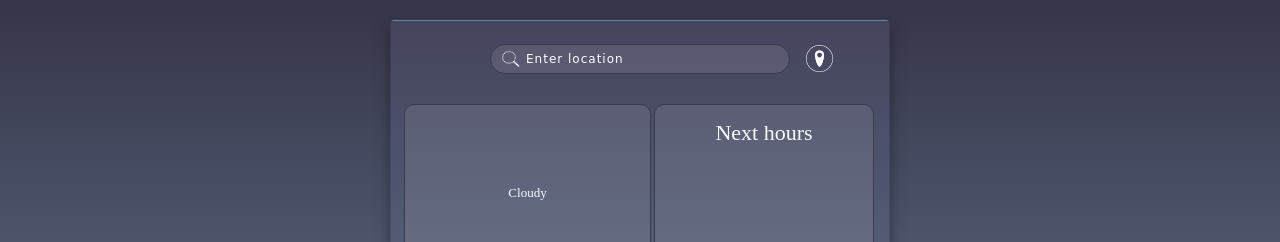
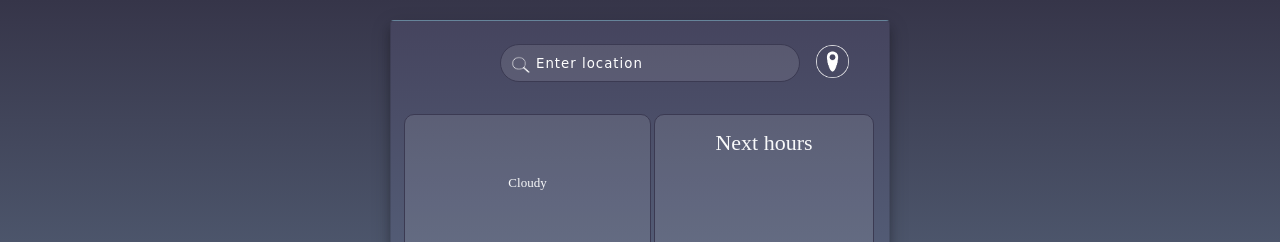
Before and after one commit to IlonaBe/My-Weather-App, a plain HTML site: page index.html in a window 1280 px wide. Shown: the top 242 px of the page. Drawn offline with nearby package versions, Linux system fonts and the light colour scheme; no server answers; a web font is replaced by a local one.

Commit message:
changed search field size

```diff
--- a/index.html
+++ b/index.html
@@ -33,7 +33,7 @@
                         <input type="search" autocomplete="off" id="search" placeholder="Enter location" />
                     </form>
                     <button class="current-location">
-                        <img src="Images/location.png" alt="location" width="27px" />
+                        <img src="Images/location.png" alt="location" width="33px" />
                     </button>
                 </div>
             </div>
--- a/src/searchstyle.css
+++ b/src/searchstyle.css
@@ -5,7 +5,7 @@ body {
   margin: 10px auto;
   margin-bottom: 0px;
   width: 300px;
-  height: 40px;
+  height: 50px;
 }
 
 .container-1 {
@@ -17,10 +17,11 @@ body {
 
 .container-1 input#search {
   width: 300px;
-  height: 30px;
+  height: 38px;
   background-color: rgba(245, 245, 245, 0.1) !important;
   border: 1px solid #3b3a52;
-  font-size: 9pt;
+  font-size: 10pt;
+  margin-left: 10px;
   font-family: "Nixie One", cursive;
   letter-spacing: 1px;
   float: left;
@@ -42,8 +43,8 @@ body {
 .container-1 .btn {
   position: absolute;
   top: 50%;
-  margin-left: -3px;
-  margin-top: -20px;
+  margin-left: 7px;
+  margin-top: -17px;
   z-index: 1;
   color: #3b3a52;
   outline: none;
--- a/src/styles.css
+++ b/src/styles.css
@@ -42,7 +42,7 @@ body {
 
 #weather-description {
   font-size: 13px;
-  margin-bottom: 30px;
+  margin-bottom: 40px;
 }
 
 #weatherNowIcon {
@@ -62,7 +62,7 @@ body {
   font-size: 34px;
   font-weight: 600;
   text-transform: capitalize;
-  height: 60px;
+  height: 40px;
   padding: 3px;
   margin-top: 10px;
 }
```
